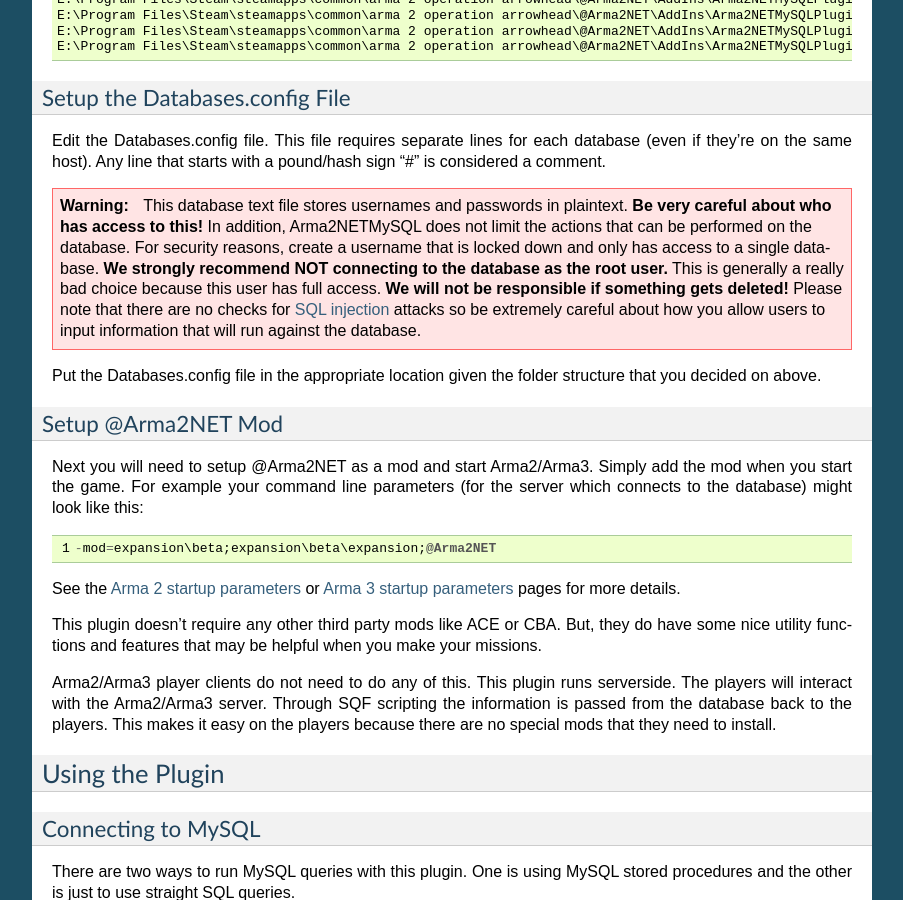
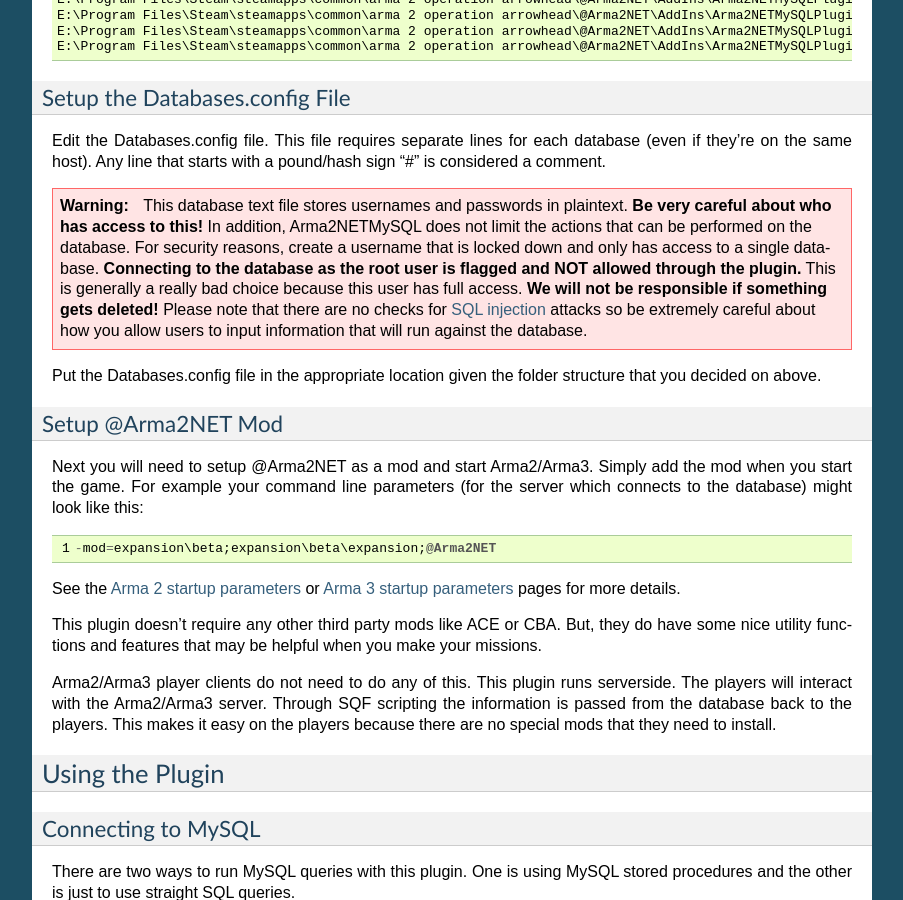
Before and after one commit to firefly2442/Arma2NETMySQLPlugin, a Sphinx documentation site: the page built from documentation/source/index.rst, in a window 1280 px wide and 900 px high, scrolled down 2956 px. Shown: the whole window, without its empty margins (198-1101 px from the left). Built offline with Sphinx 7.4.7, drawn with Linux system fonts in a browser that asks for light colours.

Commit message:
add note about disallowing root user access

```diff
--- a/documentation/source/index.rst
+++ b/documentation/source/index.rst
@@ -191,7 +191,7 @@
 
 .. warning:: This database text file stores usernames and passwords in plaintext.  **Be very careful about who has access to this!**  In addition,
 	Arma2NETMySQL does not limit the actions that can be performed on the database.  For security reasons, create a username that is locked down
-	and only has access to a single database.  **We strongly recommend NOT connecting to the database as the root user.**
+	and only has access to a single database.  **Connecting to the database as the root user is flagged and NOT allowed through the plugin.**
 	This is generally a really bad choice because this user has full access.
 	**We will not be responsible if something gets deleted!**  Please note that there
 	are no checks for `SQL injection`_ attacks so be extremely
```
